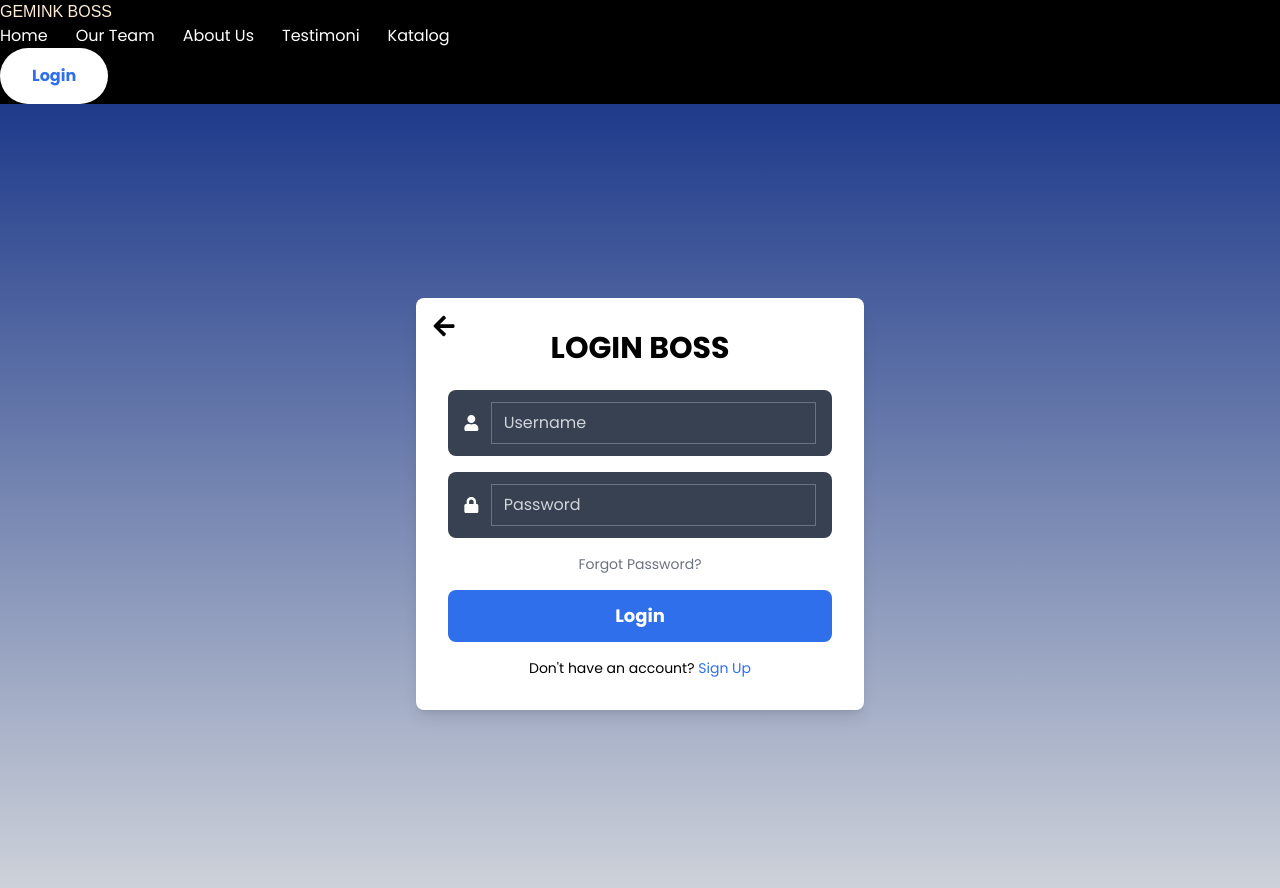
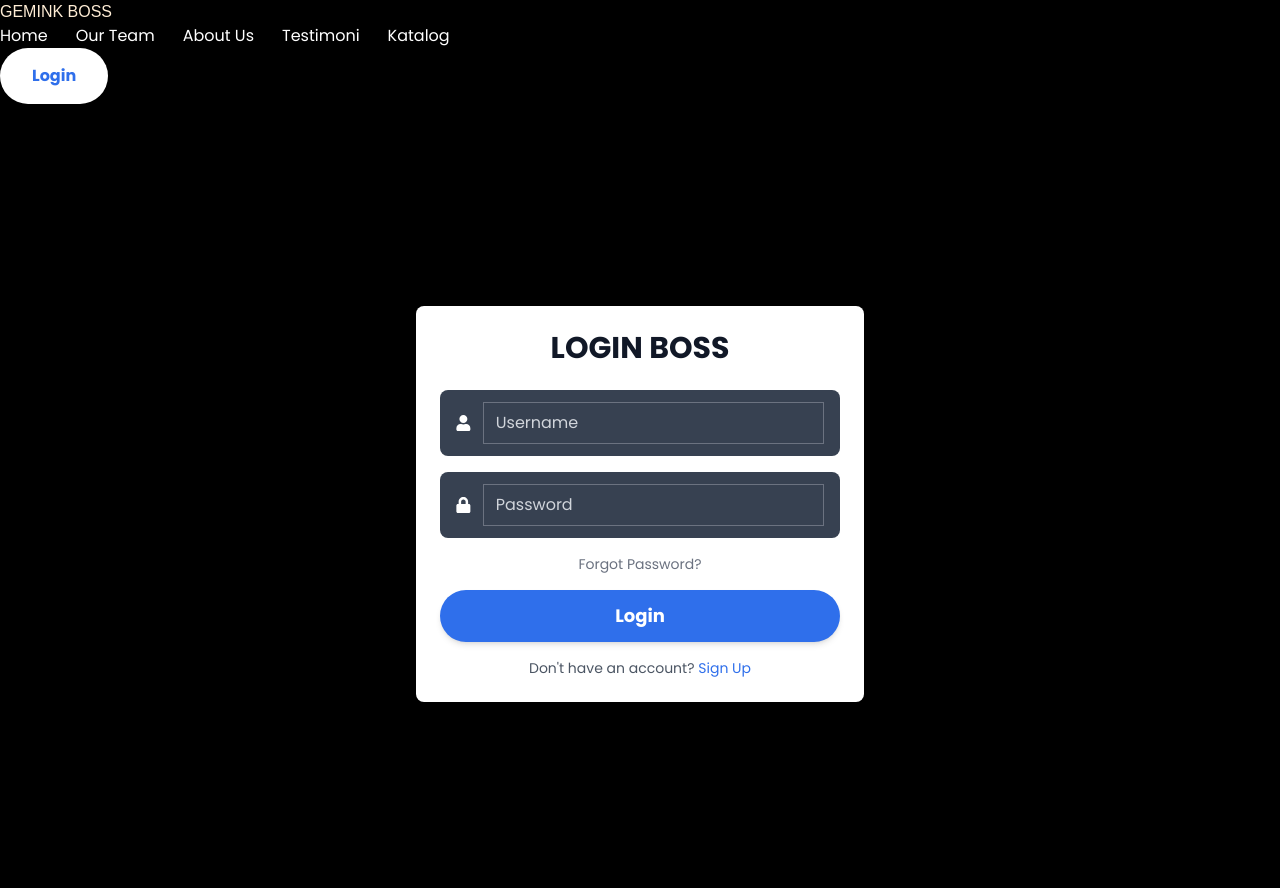
Before and after one commit to brumziee/SIWEB_GEMINK_BOSS, a Next.js app: page /login in a window 1280 px wide. Shown: the top 888 px of the page. Built offline with nearby package versions, Linux system fonts and the light colour scheme; a web font is replaced by a local one.

Commit message:
Update page.tsx

```diff
--- a/app/login/page.tsx
+++ b/app/login/page.tsx
@@ -2,56 +2,67 @@
 
 import Link from "next/link";
 import { useState } from "react";
-import { FaUser, FaLock, FaArrowLeft } from "react-icons/fa";
-import Header from "@/app/layout";
+import { useRouter } from "next/navigation";
+import { FaUser, FaLock } from "react-icons/fa";
 
 export default function LoginPage() {
   const [username, setUsername] = useState("");
   const [password, setPassword] = useState("");
+  const router = useRouter();
+
+  const handleLogin = () => {
+    if (username === "admin" && password === "admin") {
+      router.push("/admin"); // Arahkan ke halaman admin
+    } else {
+      alert("Invalid username or password!");
+    }
+  };
 
   return (
-    <div className="h-screen w-full bg-gradient-to-b from-blue-900 to-gray-300">
-      <Header />
-      <div className="flex justify-center items-center h-full">
-        <div className="w-full max-w-md bg-white p-8 rounded-lg shadow-lg text-center relative">
-          <button className="absolute top-4 left-4 text-black text-2xl">
-            <FaArrowLeft />
-          </button>
+    <div className="h-screen flex justify-center items-center bg-gradient-to-b from-cream to-blue-500 text-white">
+      <div className="w-full max-w-md bg-white p-6 rounded-lg shadow-lg text-center">
+        <h1 className="text-3xl font-bold text-gray-900 mb-6">LOGIN BOSS</h1>
 
-          <h1 className="text-3xl font-bold mb-6 text-black">LOGIN BOSS</h1>
         <div className="space-y-4">
-            <div className="flex items-center bg-gray-700 px-4 py-3 rounded-lg text-white">
-              <FaUser className="mr-3" />
+          <div className="flex items-center bg-gray-700 px-4 py-3 rounded-lg">
+            <FaUser className="mr-3 text-white" />
             <input
               type="text"
               placeholder="Username"
               value={username}
               onChange={(e) => setUsername(e.target.value)}
-                className="bg-transparent outline-none w-full placeholder-gray-300"
+              className="bg-transparent outline-none w-full text-white placeholder-gray-300"
             />
           </div>
 
-            <div className="flex items-center bg-gray-700 px-4 py-3 rounded-lg text-white">
-              <FaLock className="mr-3" />
+          <div className="flex items-center bg-gray-700 px-4 py-3 rounded-lg">
+            <FaLock className="mr-3 text-white" />
             <input
               type="password"
               placeholder="Password"
               value={password}
               onChange={(e) => setPassword(e.target.value)}
-                className="bg-transparent outline-none w-full placeholder-gray-300"
+              className="bg-transparent outline-none w-full text-white placeholder-gray-300"
             />
           </div>
 
-            <p className="text-sm text-gray-500 mt-2 cursor-pointer hover:underline">Forgot Password?</p>
+          <p className="text-sm text-gray-500 mt-2 cursor-pointer hover:underline">
+            Forgot Password?
+          </p>
 
-            <button className="w-full bg-blue-600 hover:bg-blue-700 py-3 rounded-lg font-semibold text-white text-lg">
+          <button
+            onClick={handleLogin}
+            className="w-full bg-blue-600 hover:bg-blue-700 py-3 rounded-full font-semibold text-white text-lg shadow-md transition-all"
+          >
             Login
           </button>
 
-            <p className="mt-4 text-sm text-black">
-              Don't have an account? <Link href="/register" className="text-blue-600 hover:underline">Sign Up</Link>
+          <p className="mt-4 text-sm text-gray-600">
+            Don't have an account?{" "}
+            <Link href="/register" className="text-blue-600 hover:underline">
+              Sign Up
+            </Link>
           </p>
-          </div>
         </div>
       </div>
     </div>
```
Lines whose indentation alone changed are shown as unchanged.
